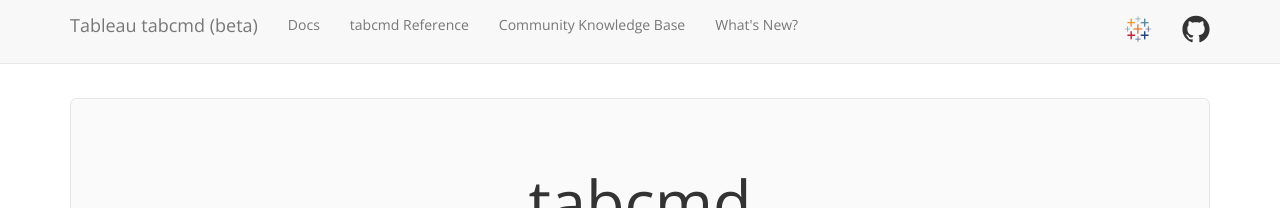
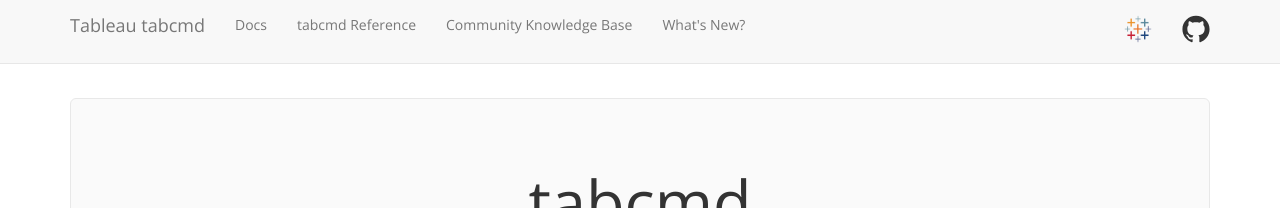
Before and after one commit to tableau/tabcmd, a Jekyll site: the page built from index.html, in a window 1280 px wide. Shown: the top 208 px of the page. Built offline with Jekyll 4.4.1, drawn with Linux system fonts in a browser that asks for light colours; nearby versions of some CDN libraries.

Commit message:
Update header.html
Removing "beta".

```diff
--- a/_includes/header.html
+++ b/_includes/header.html
@@ -9,7 +9,7 @@
             <span class="icon-bar"></span>
             <span class="icon-bar"></span>
           </button>
-          <a class="navbar-brand navbar-brand-logo" href="{{ site.baseurl }}/#">Tableau tabcmd (beta)</a>
+          <a class="navbar-brand navbar-brand-logo" href="{{ site.baseurl }}/#">Tableau tabcmd</a>
         </div>
         <div id="navbar" class="navbar-collapse collapse">
           <ul class="nav navbar-nav">
```
